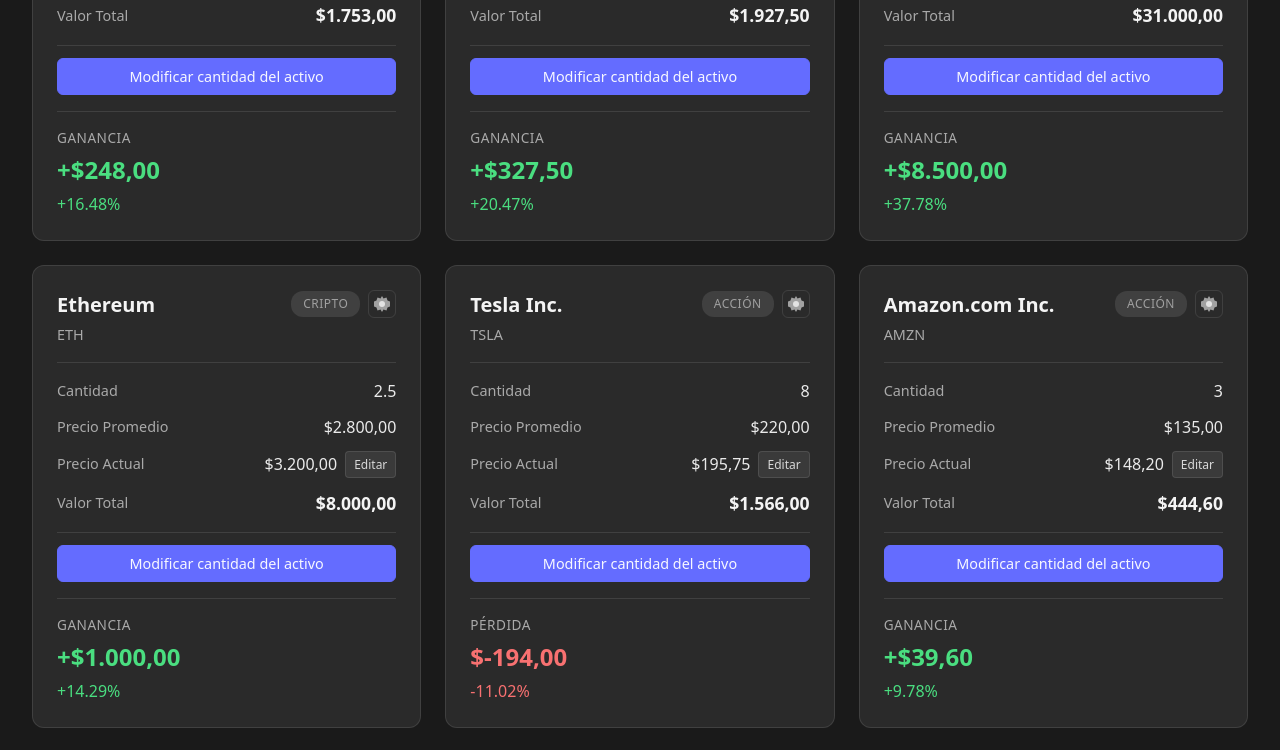
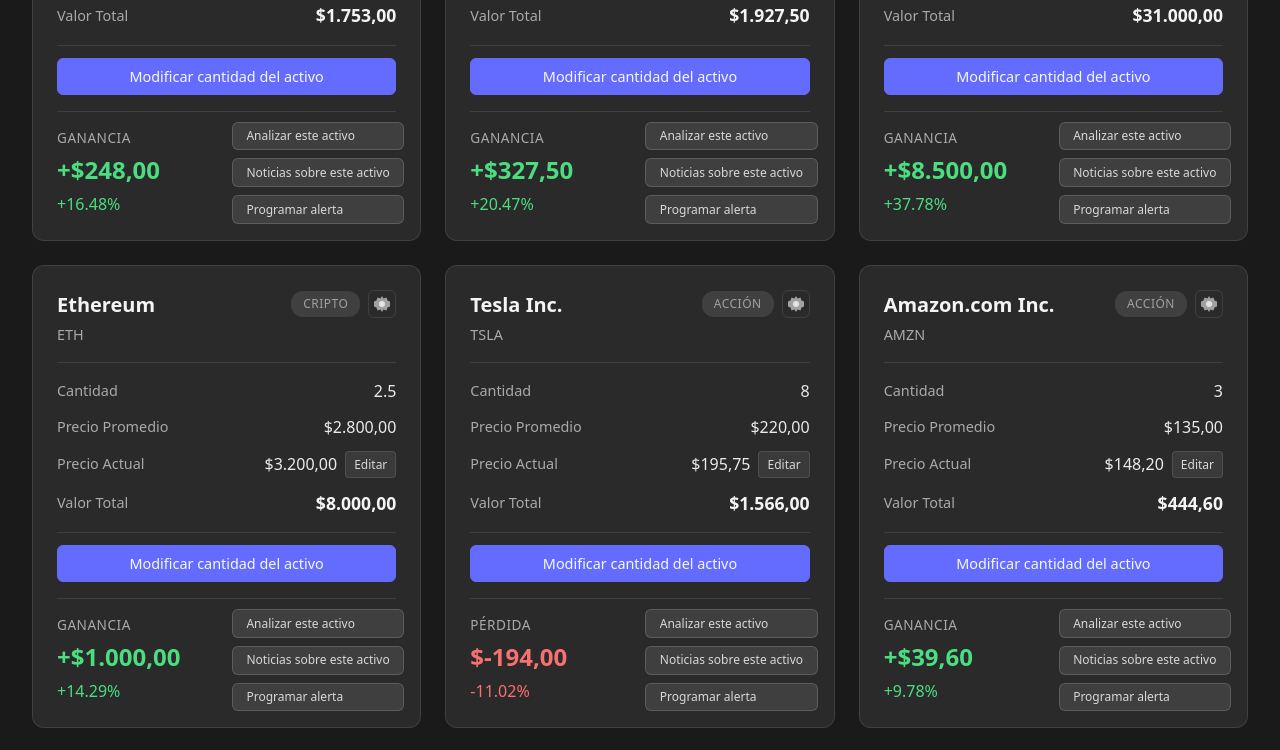
Before and after one commit to maximoagustindominguez/PNT2-PORTFOLIO-MANAGER, a React (Vite) app: page / in a window 1280 px wide. Shown: the part 780-1530 px from the top of the page. Built offline with nearby package versions, Linux system fonts and the light colour scheme.

Commit message:
style(AssetCard): agregado de botones de evaluacion/noticias/crearAlertas

```diff
--- a/src/components/AssetCard/AssetCard.jsx
+++ b/src/components/AssetCard/AssetCard.jsx
@@ -340,6 +340,30 @@
         </button>
       </div>
 
+      <div className={styles.cardActions}>
+        <button
+          type="button"
+          className={styles.cardActionButton}
+          onClick={() => {}}
+        >
+          Analizar este activo
+        </button>
+        <button
+          type="button"
+          className={styles.cardActionButton}
+          onClick={() => {}}
+        >
+          Noticias sobre este activo
+        </button>
+        <button
+          type="button"
+          className={styles.cardActionButton}
+          onClick={() => {}}
+        >
+          Programar alerta
+        </button>
+      </div>
+
       {showModal &&
         createPortal(
           <div
--- a/src/components/AssetCard/AssetCard.module.css
+++ b/src/components/AssetCard/AssetCard.module.css
@@ -253,6 +253,38 @@
   gap: 0.75rem;
   padding-top: 0.75rem;
   border-top: 1px solid rgba(255, 255, 255, 0.1);
+}
+
+.cardActions {
+  position: absolute;
+  bottom: 1rem;
+  right: 1rem;
+  display: flex;
+  flex-direction: column;
+  gap: 0.5rem;
+  z-index: 10;
+}
+
+.cardActionButton {
+  padding: 0.35rem 0.85rem;
+  background-color: rgba(255, 255, 255, 0.1);
+  border: 1px solid rgba(255, 255, 255, 0.15);
+  color: rgba(255, 255, 255, 0.8);
+  border-radius: 6px;
+  font-size: 0.75rem;
+  font-weight: 500;
+  cursor: pointer;
+  transition: all 0.2s ease;
+  white-space: nowrap;
+  min-width: 160px;
+  text-align: left;
+  line-height: 1.3;
+}
+
+.cardActionButton:hover {
+  background-color: rgba(255, 255, 255, 0.15);
+  border-color: rgba(255, 255, 255, 0.25);
+  color: rgba(255, 255, 255, 0.95);
 }
 
 /* Modal Styles */
```
